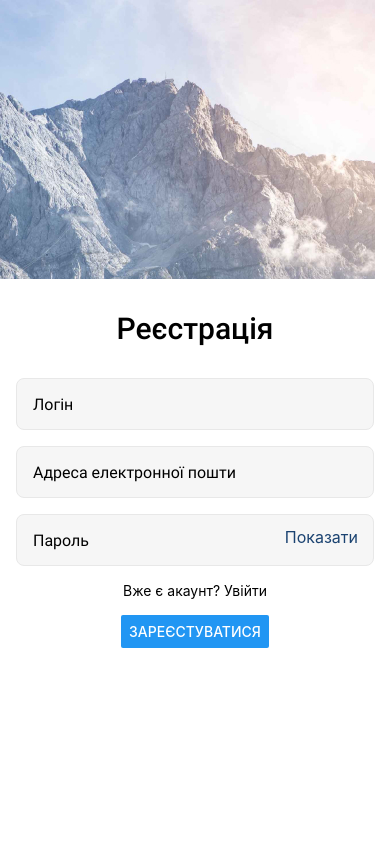
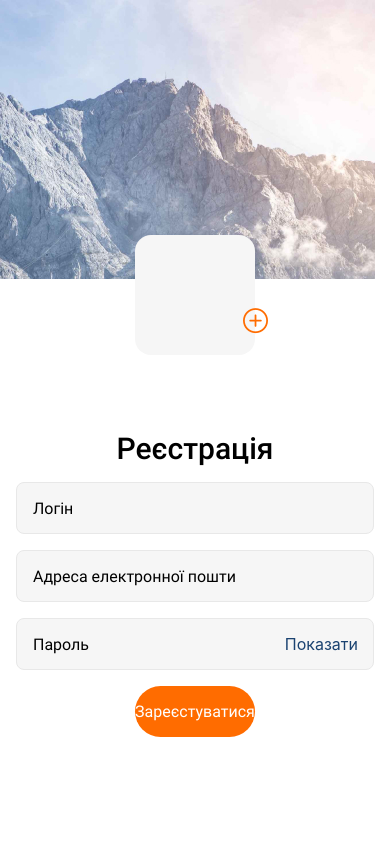
Before and after one commit to mantr88/awesomeproject, a React Native app: screen / in a window 390 px wide. Shown: the top 844 px of the page. Built offline with nearby package versions, Linux system fonts and the light colour scheme.

Commit message:
added avatar-container on registration-screen

```diff
--- a/Screens/RegistrationScreen.jsx
+++ b/Screens/RegistrationScreen.jsx
@@ -6,13 +6,16 @@ import {
   TextInput,
   View,
   TouchableOpacity,
+  Pressable,
 } from "react-native";
+import { AntDesign } from "@expo/vector-icons";
 
 export const RegistrationScreen = () => {
   return (
     <View style={style.wrap}>
-      <View>
+      <View style={style.avatarWrap}>
         <Image />
+        <AntDesign name="pluscircleo" size={25} style={style.cross} />
       </View>
       <Text style={style.title}>Peєстрація</Text>
       <TextInput style={style.input} placeholder="Логін"></TextInput>
@@ -29,8 +32,12 @@ export const RegistrationScreen = () => {
           <Text style={style.showPswrd}>Показати</Text>
         </TouchableOpacity>
       </View>
+      <View style={style.containerBtn}>
+        <Pressable style={style.submitBtn}>
+          <Text style={style.textBtn}>Зареєстуватися</Text>
+        </Pressable>
+      </View>
       <Text>Вже є акаунт? Увійти</Text>
-      <Button title="Зареєстуватися" style={style.submitBtn}></Button>
     </View>
   );
 };
@@ -52,25 +59,29 @@ const style = StyleSheet.create({
     borderRadius: "25px 25px 0px 0px",
   },
   avatarWrap: {
-    // position: "relative",
-    // top: -60,
-    // alignSelf: "center",
+    position: "relative",
+    top: -60,
+    alignSelf: "center",
     width: 120,
     height: 120,
+
     backgroundColor: "#F6F6F6",
     borderRadius: 16,
-    border: 2,
-    borderStyle: "solid",
-    borderColor: "#ff6347",
+  },
+  cross: {
+    position: "absolute",
+    top: "60%",
+    left: "90%",
+
+    color: "#FF6C00",
   },
   title: {
-    marginBottom: 16,
+    // marginBottom: 16,
     fontFamily: "Roboto500",
     fontSize: 30,
     lineHeight: 35,
   },
   input: {
-    // padding: "16px auto 15px 16px ",
     paddingBottom: 15,
     paddingLeft: 16,
     paddingRight: 16,
@@ -93,7 +104,7 @@ const style = StyleSheet.create({
   },
   passwordShowIndct: {
     position: "absolute",
-    top: "40%",
+    top: "45%",
     right: 16,
     transform: [{ translateY: -6 }],
   },
@@ -102,10 +113,30 @@ const style = StyleSheet.create({
     lineHeight: 19,
     color: "#1B4371",
   },
+  containerBtn: {
+    position: "relative",
+    flex: 1,
+    justifyContent: "flex-start",
+    // alignItems: "center",
+    width: "100%",
+  },
   submitBtn: {
-    background: "#FF6C00",
+    position: "relative",
+    paddingVertical: 16,
+    marginHorizontal: "auto",
+    backgroundColor: "#FF6C00",
     borderRadius: "100px",
+  },
+  textBtn: {
+    // display: "flex",
+    // justifyContent: "center",
+    // alignItems: "center",
+    textAlign: "center",
+    fontSize: 16,
+    color: "#fff",
 
-    color: "#fff",
+    fontFamily: "Roboto400",
+    fontSize: 16,
+    lineHeight: 19,
   },
 });
--- a/package.json
+++ b/package.json
@@ -9,15 +9,16 @@
     "web": "expo start --web"
   },
   "dependencies": {
+    "@expo/vector-icons": "^13.0.0",
     "@react-navigation/native": "^6.1.6",
     "@react-navigation/native-stack": "^6.9.12",
     "expo": "~48.0.15",
+    "expo-font": "~11.1.1",
     "expo-status-bar": "~1.4.4",
     "react": "18.2.0",
     "react-native": "0.71.8",
     "react-native-safe-area-context": "4.5.0",
-    "react-native-screens": "~3.20.0",
-    "expo-font": "~11.1.1"
+    "react-native-screens": "~3.20.0"
   },
   "devDependencies": {
     "@babel/core": "^7.20.0"
```
Also changed, not shown: 1 other file (tests, documents, lock files or other folders).
